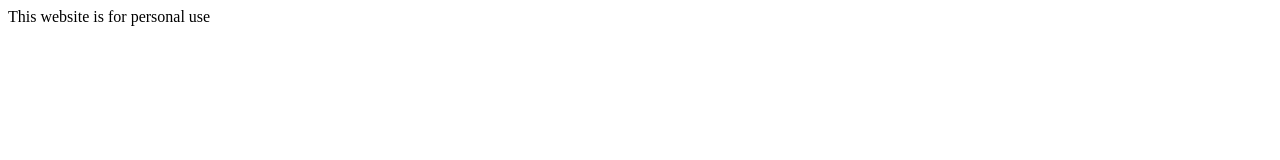
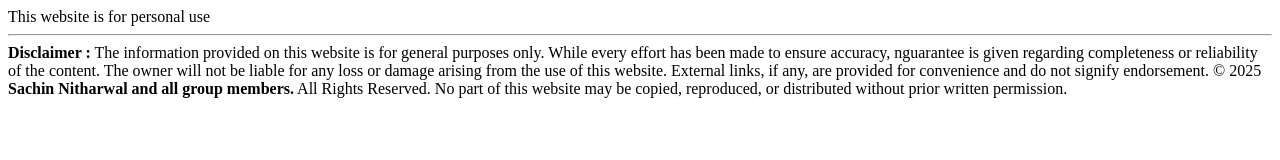
Before and after one commit to sachinnitharwal/.bsctop, a plain HTML site: page about.html in a window 1280 px wide. Drawn offline with Linux system fonts and the light colour scheme.

Commit message:
update about.html

```diff
--- a/about.html
+++ b/about.html
@@ -9,7 +9,14 @@
 
 <body>
   <div>
-    This website is for personal use </div>
+    This website is for personal use <br />
+    <hr />
+   <strong>Disclaimer :</strong>
+
+     The information provided on this website is for general purposes only. While every effort has been made to ensure accuracy, nguarantee is given regarding completeness or reliability of the content. The owner will not be liable for any loss or damage arising from the use of this website. External links, if any, are provided for convenience and do not signify endorsement.
+
+© 2025 <strong>Sachin Nitharwal and all group members.</strong> All Rights Reserved.
+No part of this website may be copied, reproduced, or distributed without prior written permission.</div>
 </body>
 
 </html>
```
